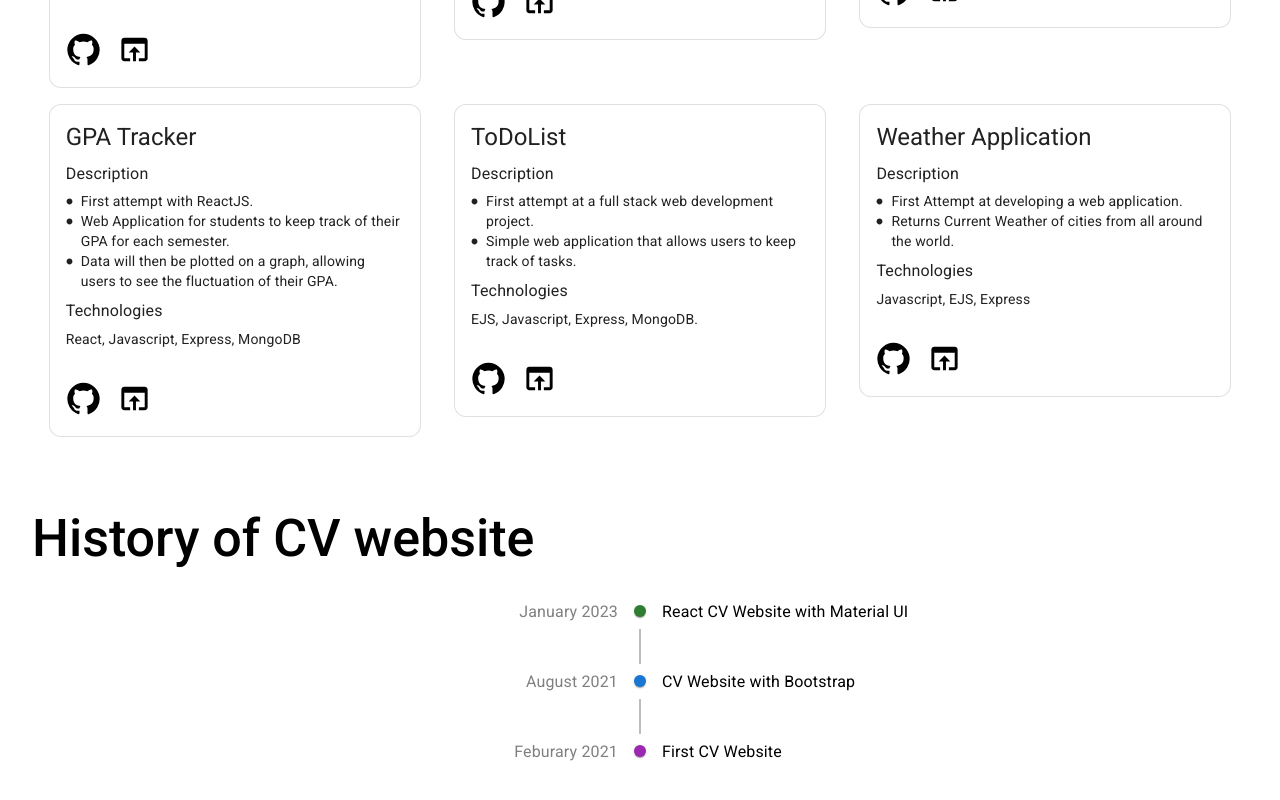
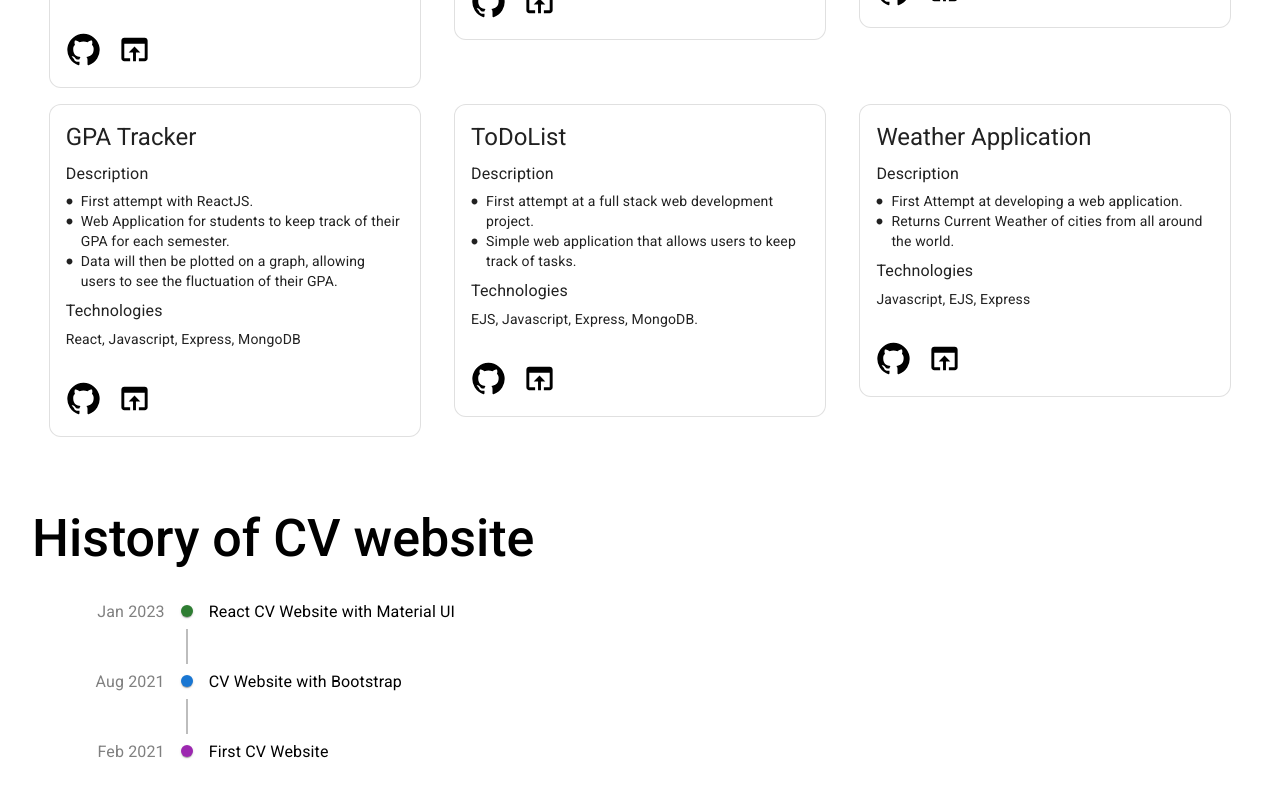
Before and after one commit to Jonaspng/react-cv-website, a React (Create React App) app: page / in a window 1280 px wide. Shown: the part 1312-2112 px from the top of the page. Built offline with nearby package versions, Linux system fonts and the light colour scheme.

Commit message:
Debug scrolltoview bug

```diff
--- a/src/components/History.js
+++ b/src/components/History.js
@@ -1,18 +1,23 @@
-import { Timeline, TimelineConnector, TimelineItem, TimelineSeparator, TimelineDot, TimelineContent, TimelineOppositeContent } from "@mui/lab";
+import { Timeline, TimelineConnector, TimelineItem, TimelineSeparator, TimelineDot, TimelineContent, TimelineOppositeContent, timelineOppositeContentClasses } from "@mui/lab";
 import { Typography, Box, Link } from "@mui/material";
 
 
 function History() {
-
   return(
     <Box padding={4} id={'history'}>
       <Typography variant="h3" gutterBottom fontSize={52} fontWeight={500}>
         History of CV website
       </Typography>
-      <Timeline position="right">
+      <Timeline
+        position="right"
+        sx={{
+          [`& .${timelineOppositeContentClasses.root}`]: {
+            flex: 0.1,
+          }}}
+      >
         <TimelineItem>
           <TimelineOppositeContent color={'grey'}>
-            January 2023
+            Jan 2023
           </TimelineOppositeContent>
           <TimelineSeparator>
             <TimelineDot color="success" />
@@ -28,7 +33,7 @@ function History() {
         </TimelineItem>
         <TimelineItem>
           <TimelineOppositeContent color={'grey'}>
-            August 2021
+            Aug 2021
           </TimelineOppositeContent>
           <TimelineSeparator>
             <TimelineDot color="primary" />
@@ -44,7 +49,7 @@ function History() {
         </TimelineItem>
         <TimelineItem>
           <TimelineOppositeContent color={'grey'}>
-            Feburary 2021
+            Feb 2021
           </TimelineOppositeContent>
           <TimelineSeparator>
             <TimelineDot color="secondary" />
--- a/src/components/TopBar.js
+++ b/src/components/TopBar.js
@@ -22,9 +22,8 @@ function Topbar() {
 
   const handleCloseNavMenu = (id) => {
     setAnchorElNav(null);
-    console.log(id);
-    document.getElementById(id).scrollIntoView({behavior: "smooth"});
-  };
+    setTimeout(() => {document.getElementById(id).scrollIntoView({behavior: "smooth"});}, 100);
+  }
 
   return (
     <AppBar position="static" sx={{backgroundColor: 'black'}}>
@@ -99,7 +98,7 @@ function Topbar() {
           >
             Jonas
           </Typography>
-          <Box sx={{ display: { xs: 'none', md: 'flex'}, marginLeft:'auto'  }}>
+          <Box sx={{ display: { xs: 'none', md: 'flex'}, marginLeft:'auto'}}>
             {pages.map((page) => (
               <Button
                 key={page.title}
```
